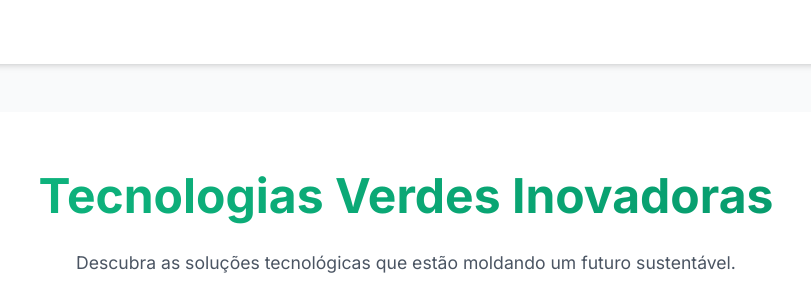
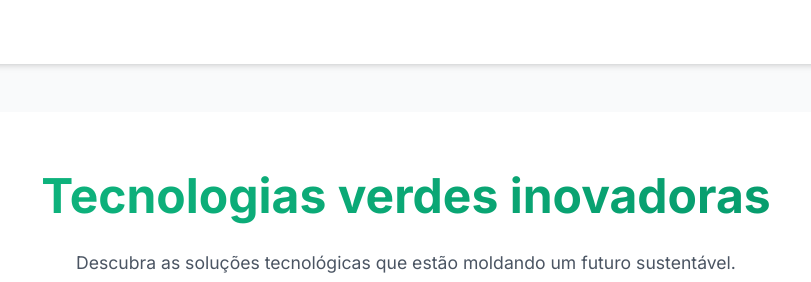
Before and after one commit to JVMinelli/Site, a plain HTML site: page green_tech2.html in a window 1280 px wide. Shown: the top 282 px of the page, 234-1045 px from the left. Drawn offline with nearby package versions, Linux system fonts and the light colour scheme; a script that the page names is missing.

Commit message:
Update green_tech2.html

```diff
--- a/green_tech2.html
+++ b/green_tech2.html
@@ -61,7 +61,7 @@
     <main class="container mx-auto px-4 py-12">
         <!-- Page Header -->
         <section class="ti-verde">
-            <h1>Tecnologias Verdes Inovadoras</h1>
+            <h1>Tecnologias verdes inovadoras</h1>
             <p>Descubra as soluções tecnológicas que estão moldando um futuro sustentável.</p>
         </section>
 
```
